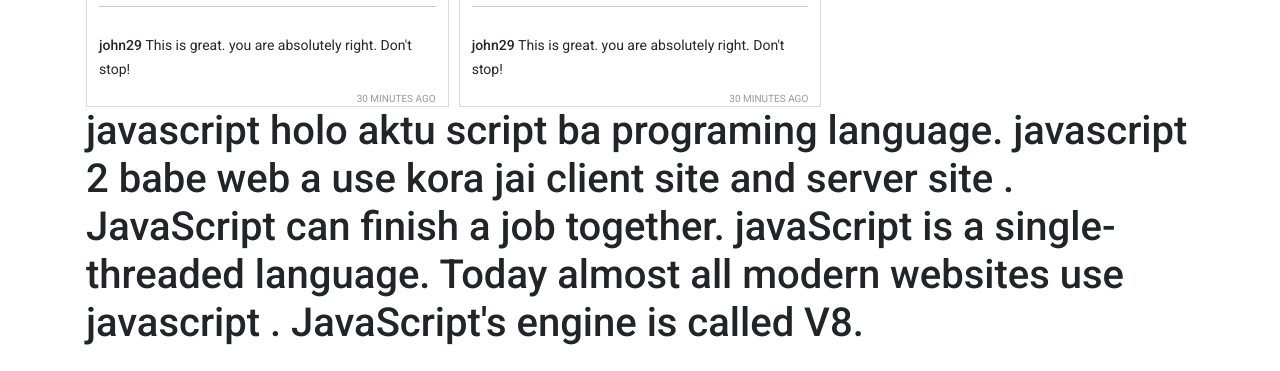
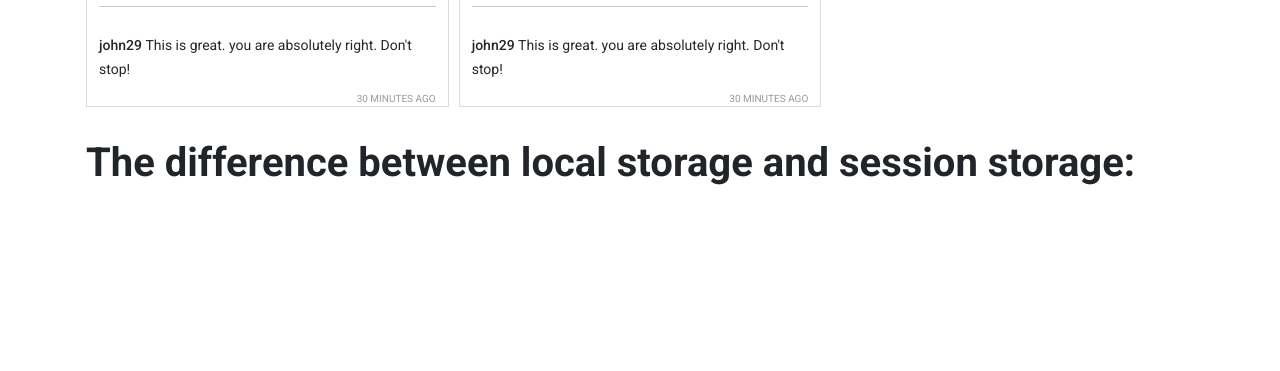
Before and after one commit to Moniruzzaman2525/-insta-shohor, a plain HTML site: page index.html in a window 1280 px wide. Shown: the part 1425-1796 px from the top of the page. After the commit the page ends 1636 px from the top, so only its background shows below. Drawn offline with nearby package versions, Linux system fonts and the light colour scheme.

Commit message:
local storage and session storage container setup

```diff
--- a/index.html
+++ b/index.html
@@ -59,12 +59,10 @@
             <h1>Reported posts</h1>
             <div id="reported"></div>
         </div>
-        <section>
-            <h1>javascript holo aktu script ba programing language. javascript 2 babe web a use kora jai client site and
-                server site . JavaScript can finish a job together. javaScript is a single-threaded language. Today
-                almost all modern websites use javascript . JavaScript's engine is called V8.</h1>
-        </section>
     </main>
+    <section class="main container mx-auto p-3">
+        <h1 class="fw-bolder">The difference between local storage and session storage:</h1>
+    </section>
     <footer></footer>
 
     <!-- add javascript  file  -->
```
